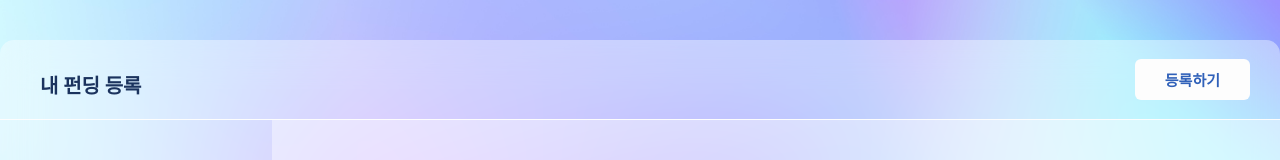
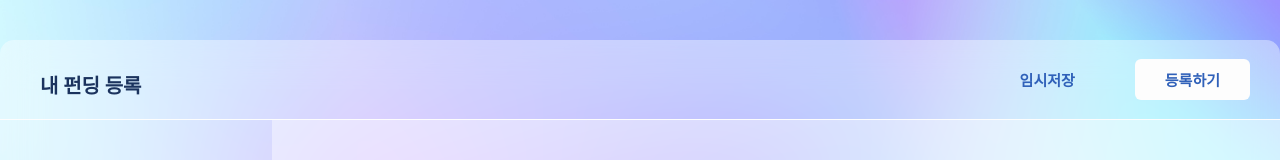
Before and after one commit to soun997/blooming, a React (Vite) app in the folder client/: page /add-fund in a window 1280 px wide. Shown: the top 160 px of the page. Built offline with nearby package versions, Linux system fonts and the light colour scheme; a web font is replaced by a local one.

Commit message:
[S09P22A105-334] feat: 임시저장된 데이터 불러오고, 저장하기

```diff
--- a/client/src/pages/AddFund.tsx
+++ b/client/src/pages/AddFund.tsx
@@ -71,9 +71,23 @@ const AddFund = () => {
     <Policy data={totalInfo.policyInfo} setData={setTotalInfo} />,
     <RepresentInfo data={totalInfo.refresentInfo} setData={setTotalInfo} />,
   ];
+
   const handleSubtitleClick = (index: number) => {
     setActiveIndex(index);
   };
+
+  const handleTemporarySave = () => {
+    sessionStorage.setItem('add-fund', JSON.stringify(totalInfo));
+  };
+
+  useEffect(() => {
+    const temporaryData = sessionStorage.getItem('add-fund');
+    if (temporaryData) {
+      if (confirm('임시 저장된 데이터가 있습니다')) {
+        setTotalInfo(JSON.parse(temporaryData));
+      }
+    }
+  }, []);
 
   useEffect(() => {
     console.log('상위페이지 데이터 체크 > ', totalInfo);
@@ -87,7 +101,12 @@ const AddFund = () => {
       <AddFrame>
         <TopInfoFrame>
           <Title>내 펀딩 등록</Title>
-          <AddButton isSubmit={canSubmit}>등록하기</AddButton>
+          <div className="button">
+            <TemporaryButton onClick={handleTemporarySave}>
+              임시저장
+            </TemporaryButton>
+            <AddButton isSubmit={canSubmit}>등록하기</AddButton>
+          </div>
         </TopInfoFrame>
         <ContextFrame>
           <LeftContext>
@@ -215,6 +234,11 @@ const TopInfoFrame = styled.div`
   justify-content: space-between;
 
   border-bottom: 0.1px solid var(--white-color);
+
+  .button {
+    display: flex;
+    align-items: center;
+  }
 `;
 
 interface StyleProps {
@@ -235,11 +259,17 @@ const AddButton = styled.div<StyleProps>`
   cursor: pointer;
 `;
 
+const TemporaryButton = styled.div`
+  display: flex;
+  align-items: center;
+  justify-content: center;
+  padding: 10px 30px;
+  /* background-color: var(--white-color); */
+  color: var(--main1-color);
+  font-weight: 700;
+  margin-right: 30px;
+  border-radius: 6px;
+  cursor: pointer;
+`;
+
 export default AddFund;
-
-/*
-  scroll 바 custom
-
-  /*
-
-*/
```
